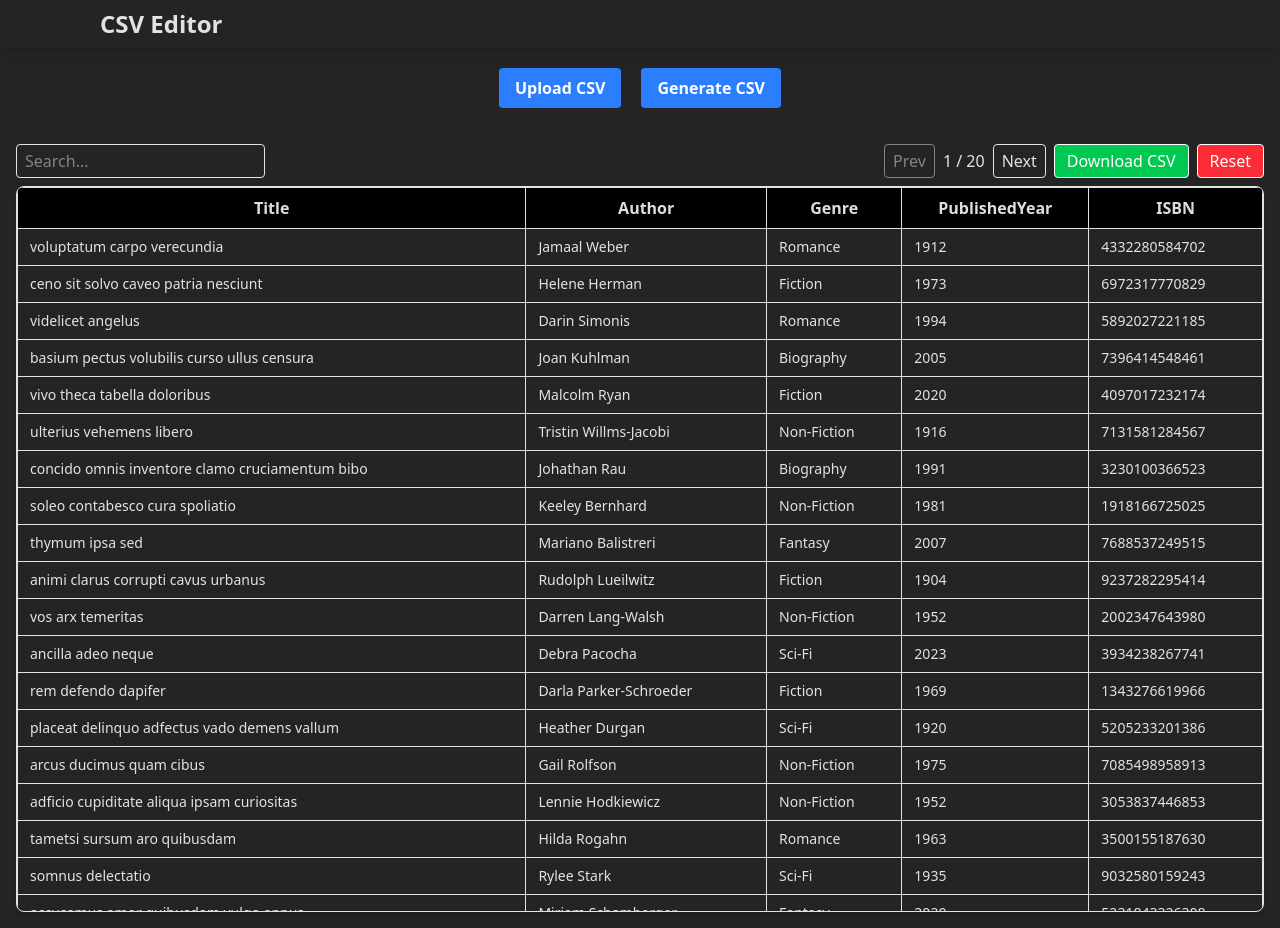
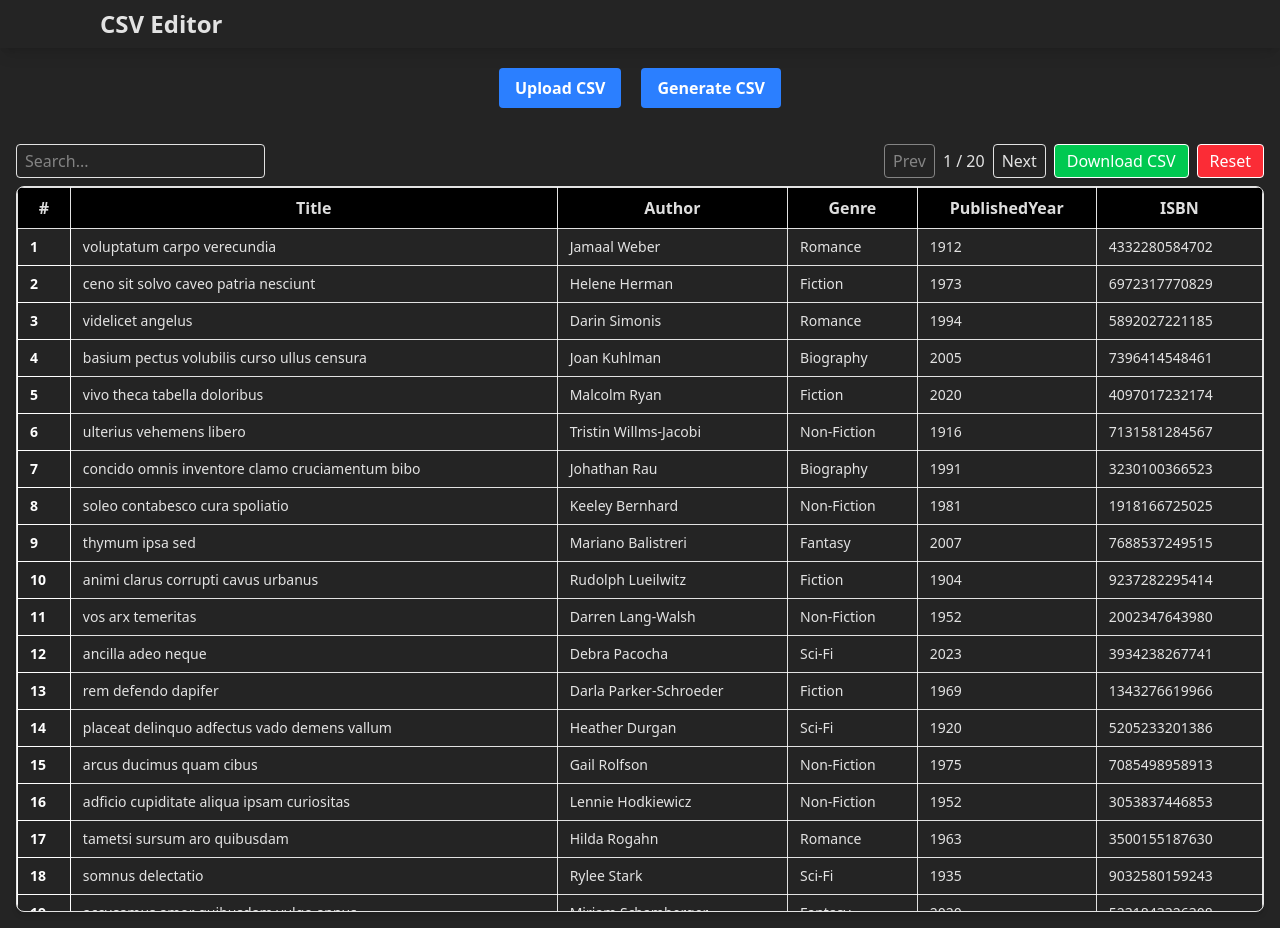
Before and after one commit to Abijith1997/csv-editor, a React (Vite) app: page / in a window 1280 px wide. Both pictures are taken after a click on the button "Generate CSV". Built offline with nearby package versions, Linux system fonts and the light colour scheme.

Commit message:
Added row numbers

```diff
--- a/src/components/tableComponents/CSVHeader.tsx
+++ b/src/components/tableComponents/CSVHeader.tsx
@@ -22,6 +22,7 @@ export const CSVHeader = ({ headers, sortConfig, setSortConfig }: Props) => {
 
   return (
     <tr>
+      <th className="px-3 py-2 border bg-black">#</th>
       {headers.map((h) => (
         <th
           key={h}
--- a/src/components/tableComponents/CSVRow.tsx
+++ b/src/components/tableComponents/CSVRow.tsx
@@ -11,6 +11,11 @@ interface Props {
 export const CSVRow = ({ row, rowIndex, headers, onEditCell }: Props) => {
   return (
     <tr className="hover:bg-black/50 cursor-pointer">
+      {/* Row number column */}
+      <td className="px-3 py-2 border text-sm font-semibold text-white">
+        {rowIndex + 1} {/* 1-based index */}
+      </td>
+
       {headers.map((col) => (
         <CSVCell
           key={col}
```
